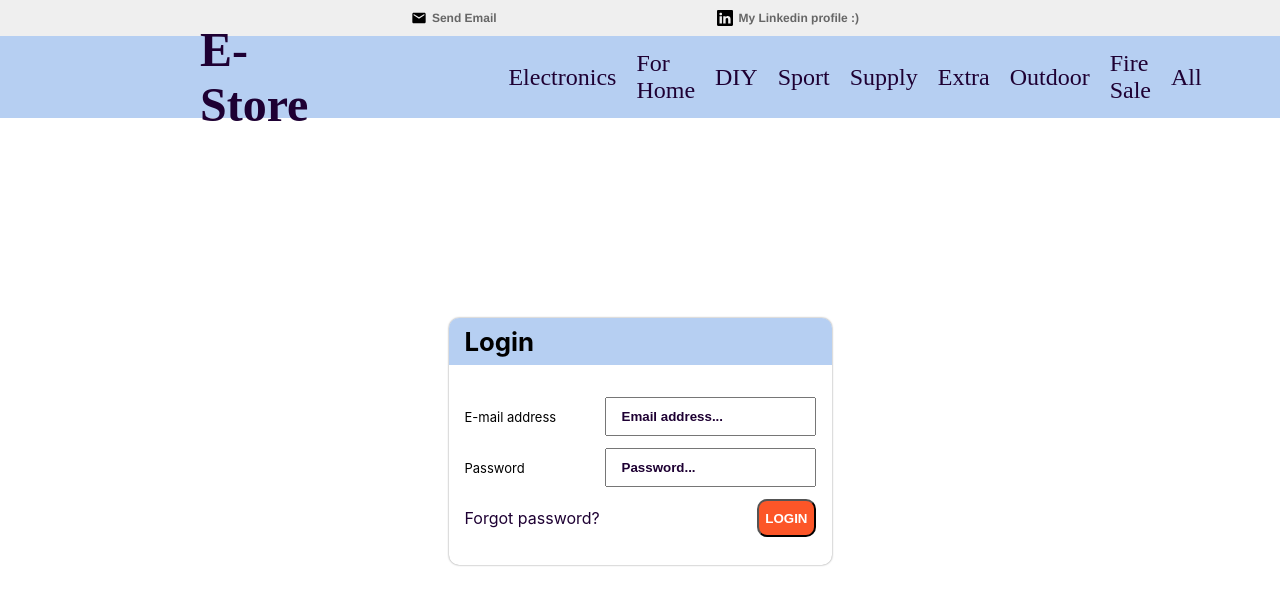
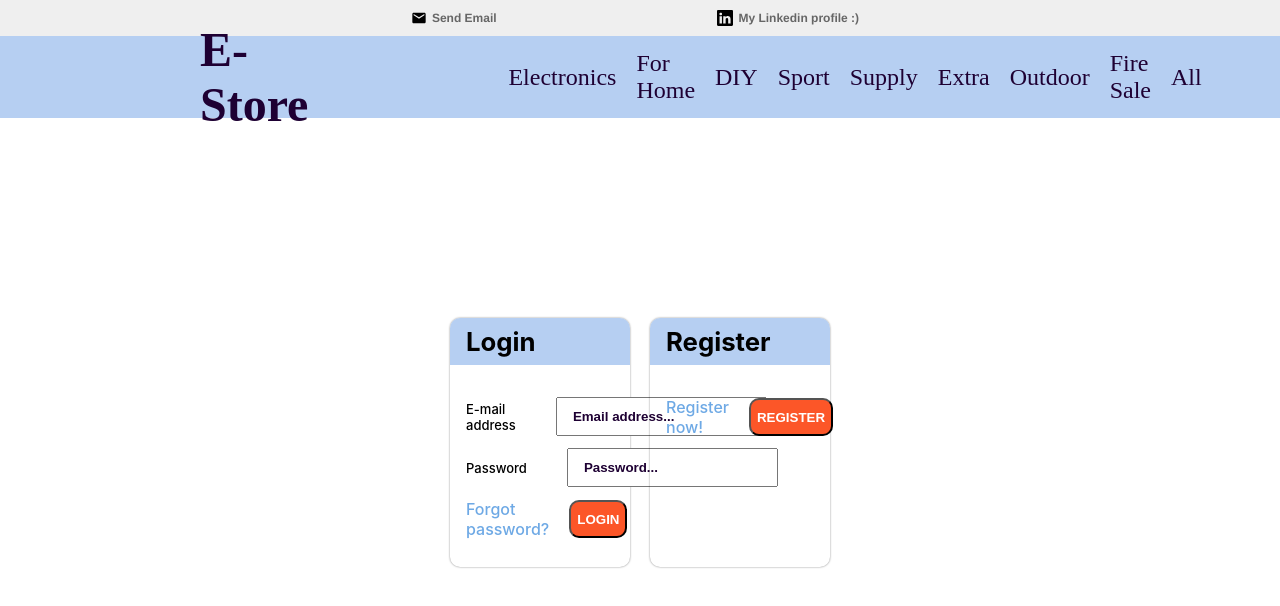
Before and after one commit to ireallyhavenoideawhatIdobutmostlyworks/store-client-react-ts, a React (Create React App) app: page /user in a window 1280 px wide. Shown: the top 606 px of the page. Built offline with nearby package versions, Linux system fonts and the light colour scheme.

Commit message:
simple register link

```diff
--- a/src/login_register_page/LoginRegister.scss
+++ b/src/login_register_page/LoginRegister.scss
@@ -2,4 +2,5 @@
     display: flex;
     justify-content: center;
     margin: 200px 450px 50px 450px;
+    gap: 20px;
 }
--- a/src/login_register_page/LoginRegister.tsx
+++ b/src/login_register_page/LoginRegister.tsx
@@ -1,12 +1,14 @@
 import React from 'react';
 import Login from './login/Login';
 import './LoginRegister.scss';
+import Register from './register/Register';
 
 const LoginRegister = () => {
     return (
         <React.Fragment>
             <section className='login-register-container'>
                 <Login></Login>
+                <Register></Register>
             </section>
         </React.Fragment>
     )
--- a/src/login_register_page/login/Login.scss
+++ b/src/login_register_page/login/Login.scss
@@ -1,6 +1,9 @@
 .login-container {
     box-shadow: 0 0 2px rgba(0, 0, 0, 50%);
     border-radius: 10px;
+    flex: 1 1 0;
+    width: 0;
+    font-weight: 500;
 
     .login-title-wrapper {
         background-color: #B6CFF2;
@@ -55,7 +58,7 @@
 
             a {
                 text-decoration: none;
-                color: #1E0033;
+                color: #6EA9E5;
             }
         }
     }
--- a/src/login_register_page/login/Login.tsx
+++ b/src/login_register_page/login/Login.tsx
@@ -29,7 +29,6 @@ const Login = () => {
                         </div>
                     </form>
                 </div>
-
             </section>
         </React.Fragment>
     )
--- a/src/login_register_page/register/Register.scss
+++ b/src/login_register_page/register/Register.scss
@@ -0,0 +1,39 @@
+.register-container {
+    box-shadow: 0 0 2px rgba(0, 0, 0, 50%);
+    border-radius: 10px;
+    flex: 1 1 0;
+    width: 0;
+    font-weight: 500;
+
+    .register-title-wrapper {
+        background-color: #B6CFF2;
+        margin: 0px 0px 16px;
+        padding: 8px 0px 8px 16px;
+        font-size: 22px;
+        border-top-left-radius: 10px;
+        border-top-right-radius: 10px;
+    }
+
+    .register-action-wrapper {
+        display: flex;
+        align-items: center;
+        justify-content: space-between;
+        margin-bottom: 12px;
+        gap: 20px;
+        padding: 16px;
+
+        button {
+            height: 38px;
+            color: #fff;
+            background-color: #FC5628;
+            font-weight: 700;
+            text-transform: uppercase;
+            border-radius: 10px;
+        }
+
+        a {
+            text-decoration: none;
+            color: #6EA9E5;
+        }
+    }
+}
--- a/src/login_register_page/register/Register.tsx
+++ b/src/login_register_page/register/Register.tsx
@@ -1,12 +1,19 @@
 import React from 'react';
+import { Link } from 'react-router-dom';
 import './Register.scss';
 
 const Register = () => {
     return (
         <React.Fragment>
-            <header className='register-container'>
-
-            </header>
+            <section className='register-container'>
+                <div className="register-title-wrapper">
+                    <h3>Register</h3>
+                </div>
+                <div className="register-action-wrapper">
+                    <Link to="/register">Register now!</Link>
+                    <button>Register</button>
+                </div>
+            </section>
         </React.Fragment>
     )
 }
```
Also changed, not shown: src/main-page/header_linkedin/HeaderPersonalInfo.scss (line endings or trailing spaces).
